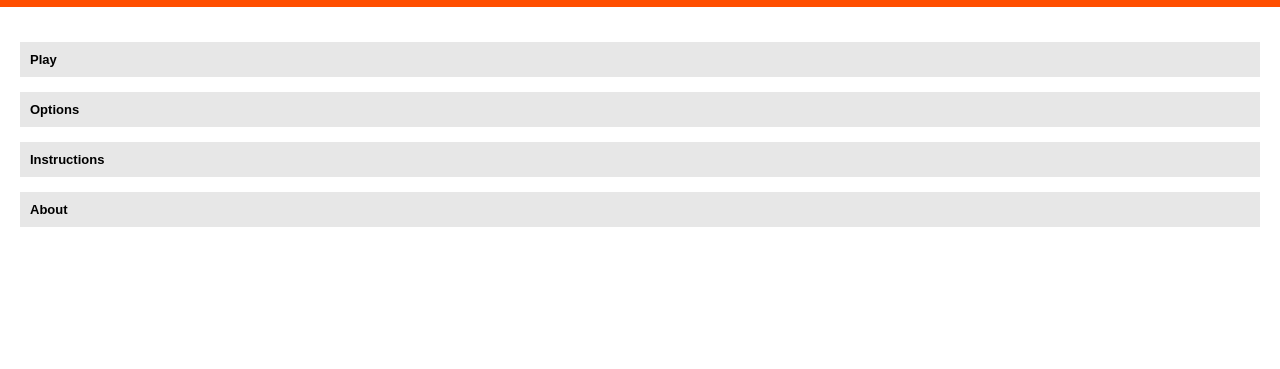
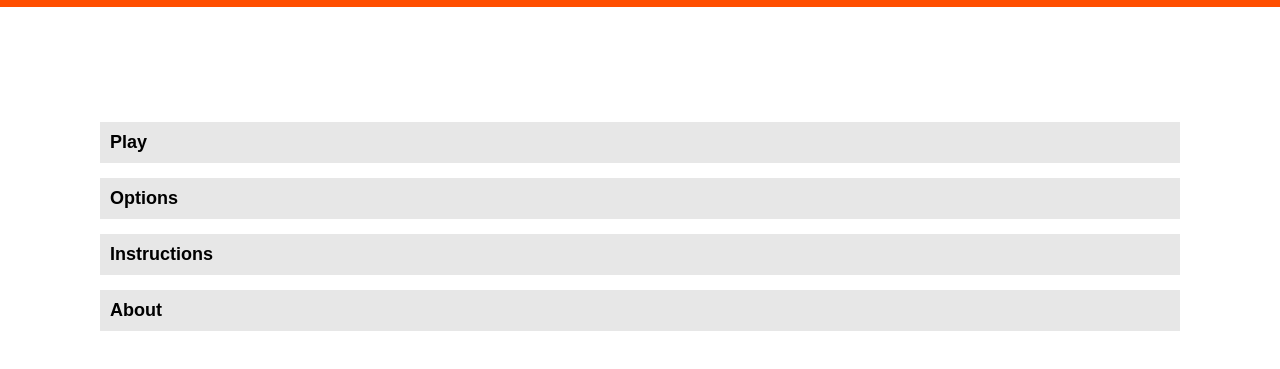
Before and after one commit to ivandejanovic/tictactoe, a plain HTML site: page views/tictactoe.htm in a window 1280 px wide. Shown: the part 33-402 px from the top of the page. Drawn offline with Linux system fonts and the light colour scheme.

Commit message:
Added styling for different display sizes.

```diff
--- a/css/quine/firefoxOs.css
+++ b/css/quine/firefoxOs.css
@@ -90,3 +90,25 @@ html,body {
 #main_container nav a:active {
     background: #e7e7e7;
 }
+
+@media screen and (min-width: 500px) {
+    #main_container nav {
+        padding: 60px;
+        font-size: 15px;
+    }
+
+    #main_container article {
+        font-size: 15px;
+    }
+}
+
+@media screen and (min-width: 1000px) {
+    #main_container nav {
+        padding: 100px;
+        font-size: 18px;
+    }
+
+    #main_container article {
+        font-size: 18px;
+    }
+}
```
Lines whose indentation alone changed are shown as unchanged.
